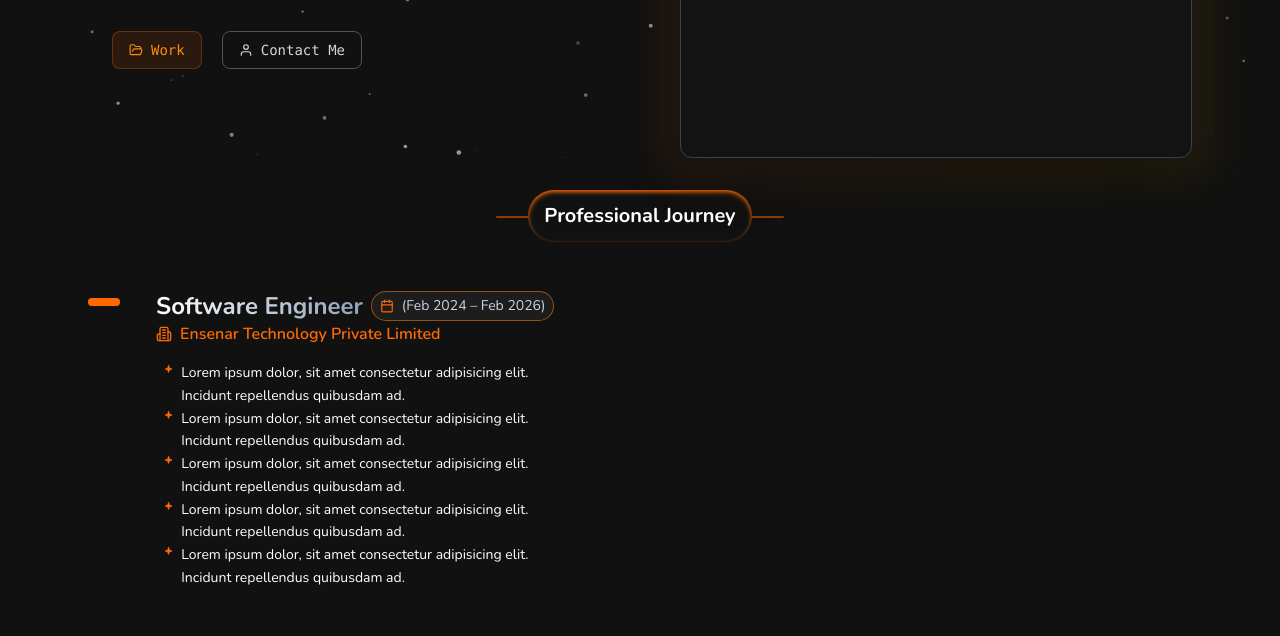
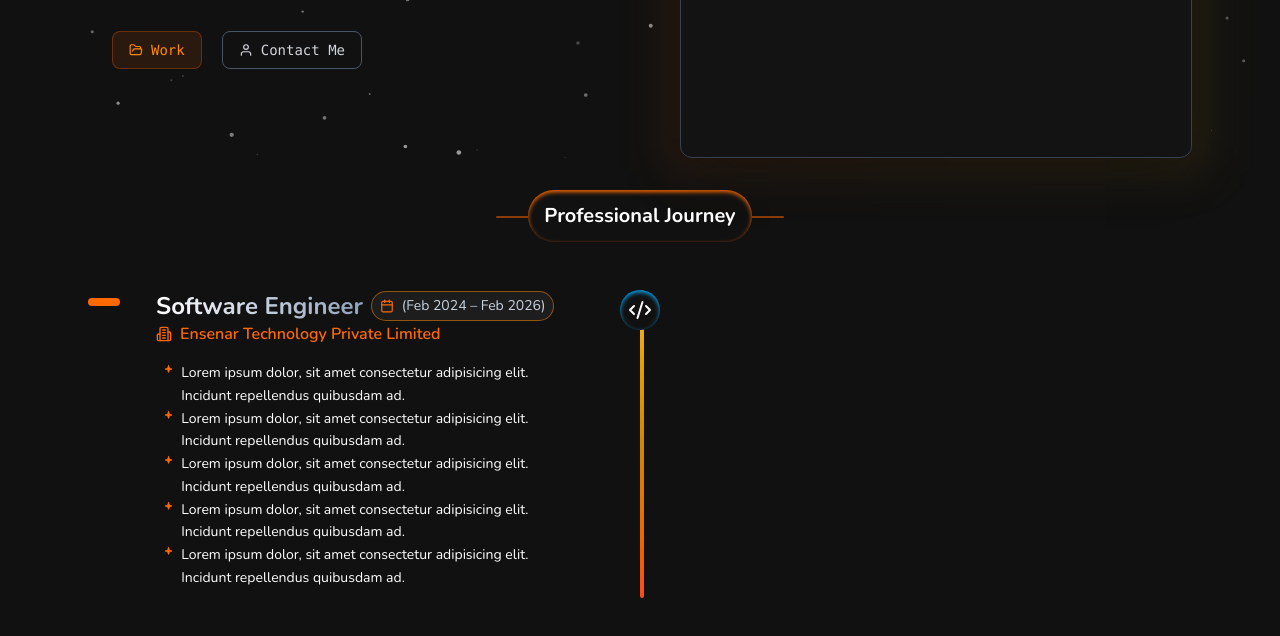
Before and after one commit to Vranda-Kansal/portfolio_website, a website: page index.html in a window 1280 px wide. Shown: the part 642-1278 px from the top of the page. Drawn offline with nearby package versions, Linux system fonts and the light colour scheme.

Commit message:
the progress bar done

```diff
--- a/index.html
+++ b/index.html
@@ -169,7 +169,7 @@
               <!-- Buttons -->
               <div class="flex items-center gap-5 pt-7 z-99" id="hero-btns">
                 <button
-                  class="cursor-pointer text-orange-400 flex items-center gap-2 px-4 py-2 bg-orange-500/10 border border-orange-500/30 rounded-lg hover:bg-orange-500/20 hover:border-orange-500/50 transition-all"
+                  class="cursor-pointer text-orange-400 flex items-center gap-2 px-4 py-2 bg-orange-500/10 border border-orange-500/30 rounded-lg hover:bg-orange-500/20 hover:border-orange-500/50"
                 >
                   <svg
                     xmlns="http://www.w3.org/2000/svg"
@@ -190,7 +190,7 @@
                 </button>
                 <button
                   id="contactBtn"
-                  class="cursor-pointer text-gray-300 flex items-center gap-2 px-4 py-2 border border-gray-600 rounded-lg hover:border-gray-400 transition-all"
+                  class="cursor-pointer text-gray-300 flex items-center gap-2 px-4 py-2 border border-gray-600 rounded-lg hover:border-gray-400"
                 >
                   <svg
                     xmlns="http://www.w3.org/2000/svg"
@@ -379,7 +379,7 @@
           class="w-72 bg-orange-500/50 rounded-full h-0.5 absolute top-1/2 left-1/2 -translate-x-1/2 -z-10"
         ></div>
       </div>
-      <div class="flex gap-5 items-start my-12">
+      <div class="flex gap-5 items-start my-12 relative">
         <div class="w-8 h-2 bg-orange-500 rounded-full mt-2"></div>
         <div class="flex flex-col gap-2 px-4 max-w-2/5">
           <div>
@@ -545,6 +545,34 @@
             </div>
           </div>
         </div>
+        <div class="absolute left-1/2 inset-y-0">
+          <div class="relative h-full">
+            <div
+              class="w-1 absolute inset-y-0 flex-1 rounded-full bg-linear-to-b from-[#f7b733] via-yellow-600 to-[#fc4a1a]"
+            ></div>
+            <div
+              class="absolute top-0 left-1/2 -translate-x-1/2 bg-[#111] w-10 h-10 flex items-center justify-center rounded-full inset-shadow-sm inset-shadow-sky-500"
+            >
+              <svg
+                xmlns="http://www.w3.org/2000/svg"
+                width="24"
+                height="24"
+                viewBox="0 0 24 24"
+                fill="none"
+                stroke="currentColor"
+                stroke-width="2"
+                stroke-linecap="round"
+                stroke-linejoin="round"
+                class="text-white"
+                aria-hidden="true"
+              >
+                <path d="m18 16 4-4-4-4"></path>
+                <path d="m6 8-4 4 4 4"></path>
+                <path d="m14.5 4-5 16"></path>
+              </svg>
+            </div>
+          </div>
+        </div>
       </div>
     </section>
     <!-- particles.js CDN -->
```
Also changed, not shown: output.css.
